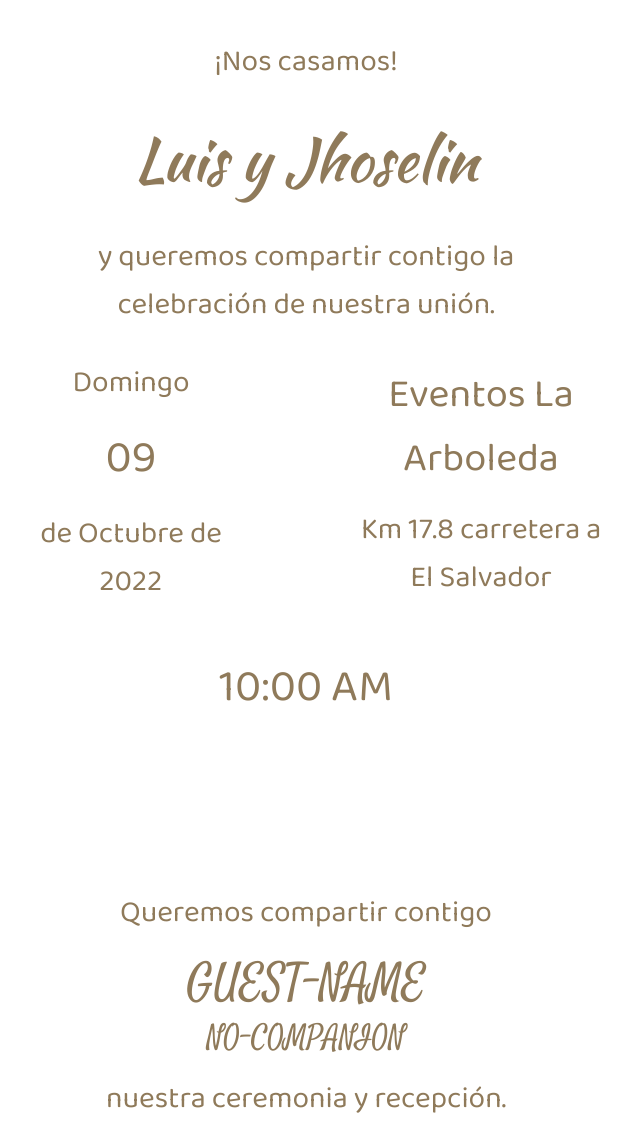
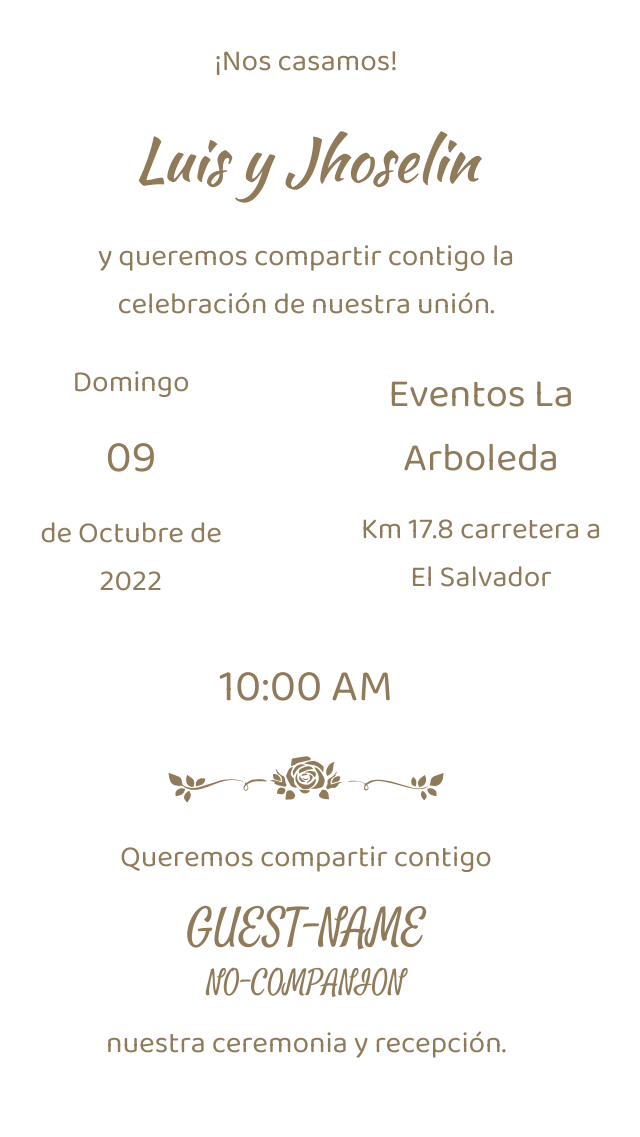
Before and after one commit to cuprumbot/boda, a plain HTML site: page index.html in a window 1280 px wide. Shown: the top 1137 px of the page, without its empty margins (334-974 px from the left). Drawn offline with Linux system fonts and the light colour scheme.

Commit message:
ghspa, divider

```diff
--- a/assets/main.css
+++ b/assets/main.css
@@ -5,6 +5,14 @@ body {
 
 	display: flex;
 	align-items: center;
+}
+
+img {
+	width: 300px;
+
+	animation-name: appearAnimation;
+	animation-duration: 2.5s;
+	animation-timing-function: ease;
 }
 
 @keyframes appearAnimation {
@@ -128,7 +136,7 @@ body {
 
 .time {
 	padding-top: 45px;
-	padding-bottom: 15px;
+	padding-bottom: 30px;
 
 	font-size: 45px;
 
@@ -144,7 +152,7 @@ body {
 }
 
 .preGuest {
-	padding-top: 150px;
+	padding-top: 30px;
 	text-align: center;
 }
 .guest {
--- a/ghspa.js
+++ b/ghspa.js
@@ -50,6 +50,6 @@
    }
 
   /* if current document is 404 page page, redirect to index.html otherwise resolve */
-  document.title === '404' ? redirect() : resolve()
+  document.title === 'Redirecting...' ? redirect() : resolve()
 
 }(window.location, window.projectPages || false ))
--- a/index.html
+++ b/index.html
@@ -37,6 +37,8 @@
         </div>
 
         <div class="time">10:00 AM</div>
+
+        <img src="assets/flower.svg"></img>
 
         <div class="guestContainer">
             <div class="preGuest">Queremos compartir contigo</div>
```
